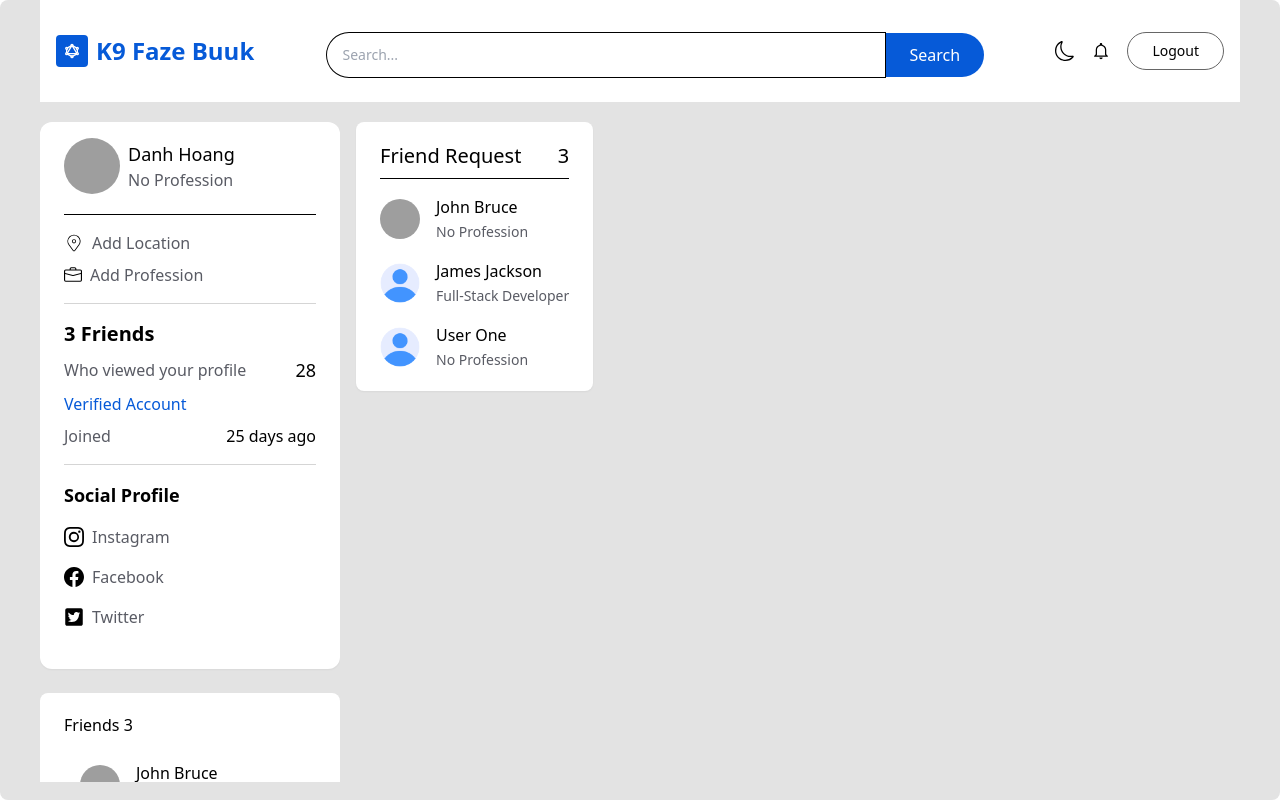
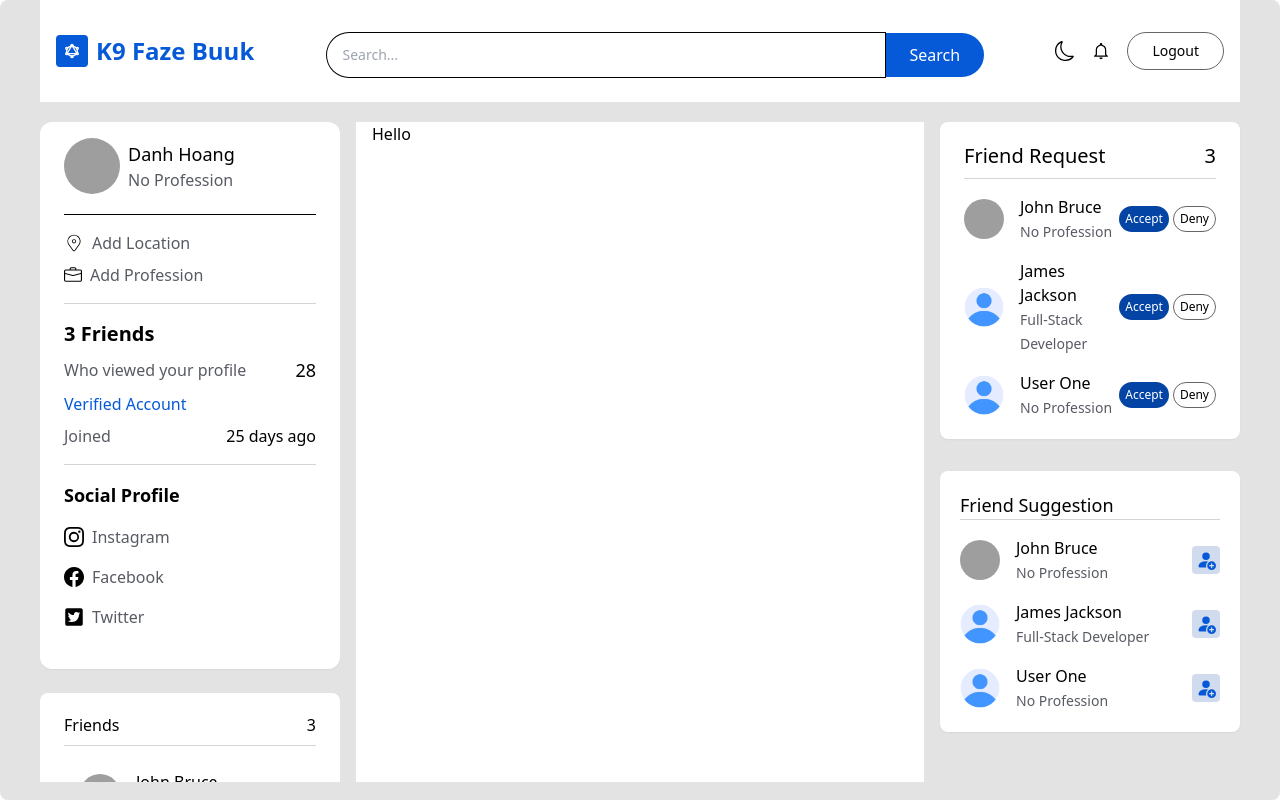
Before and after one commit to funnydev2512/socialmedia, a React (Create React App) app in the folder client/: page / in a window 1280 px wide. Built offline with nearby package versions, Linux system fonts and the light colour scheme; grey boxes are pictures that could not be loaded; some icons are missing.

Commit message:
update code in FriendCard

```diff
--- a/client/src/components/FriendCard.jsx
+++ b/client/src/components/FriendCard.jsx
@@ -7,7 +7,7 @@
   return (
     <div>
         <div className='w-full bg-primary shadow-sm rounded-lg px-6 py-5'>
-            <div classname="flex items-center justify-between text ascent-1 pb-2 border-b border-white">
+            <div className="flex items-center justify-between text-ascent-1 pb-2 border-b border-[#66666645]">
               <span>Friends </span>
               <span>{friends?.length}</span>
             </div>
--- a/client/src/pages/Home.jsx
+++ b/client/src/pages/Home.jsx
@@ -1,33 +1,34 @@
 import React from 'react'
 import { useSelector } from 'react-redux'
-import { Topbar, ProfileCard, FriendCard } from '../components'
-import { friends, requests} from "../assets/data"
+import { Topbar, ProfileCard, FriendCard, CustomButton } from '../components'
+import { suggest, requests} from "../assets/data"
 import { Link } from 'react-router-dom'
 import { NoProfile } from '../assets'
+import { BsPersonFillAdd } from "react-icons/bs"
 
 const Home = () => {
   const {user} = useSelector((state) => state.user)
   const [friendRequest, setFriendRequest] = React.useState(requests)
-  const [suggestedFriend, setSuggestedFriend] = React.useState(friendRequest)
+  const [suggestedFriend, setSuggestedFriend] = React.useState(suggest)
   return (
-    <div className='home w-full px-0 lg:px-10 pb-20 2xl:px-40 bg-bgColor lg:rounded-lg h-screen overflow-hidden'>
+    <div className=' w-full px-0 lg:px-10 pb-20 2xl:px-40 bg-bgColor lg:rounded-lg h-screen overflow-hidden'>
       <Topbar/>
 
-      <div className='w-full flex gap-2 lg:gap4 pt-5 pb-10 h-full'>
+      <div className='w-full flex gap-2 lg:gap-4 pt-5 pb-10 h-full'>
         {/* Left Side */}
         <div className='hidden w-1/3 lg:w-1/4 h-full md:flex flex-col gap-6 overflow-y-auto'>
           <ProfileCard  user={user} />
           <FriendCard friends={user?.friends} />
         </div>
         {/* CENTER */}
-        <div classname="flex-1 h-full bg-primary px-4 flex flex-col gap-6 overflow-y-auto">
-
+        <div className="flex-1 h-full bg-primary px-4 flex flex-col gap-6 overflow-y-auto">
+          Hello
         </div>
         {/* Right Side */}
-        <div classname="hidden w-1/4 h-full lg:flex flex-col gap-8">
+        <div className="hidden w-1/4 h-full lg:flex flex-col gap-8">
           {/*FRIEND REQUEST*/}
           <div className='w-full bg-primary shadow-sm rounded-lg px-6 py-5'>
-              <div className='flex items-center justify-between text-xl text-ascent-1 pb-2 border-b border-black'>
+              <div className='flex items-center justify-between text-xl text-ascent-1 pb-2 border-b border-[#66666645]'>
                   <span>Friend Request</span>
                   <span>{friendRequest?.length}</span>
               </div>
@@ -53,13 +54,56 @@
                         </span>
                       </div>
                     </Link>
+
+                    <div className='flex gap-1'>
+                      <CustomButton title='Accept'
+                        containerStyles='bg-[#0444a4] text-xs text-white px-1.5 py-1 rounded-full'
+                      />
+                      <CustomButton title='Deny'
+                        containerStyles='border border-[#666] text-xs text-ascent-1 px-1.5 py-1 rounded-full'
+                      />
+                    </div>
                   </div>
                 ))}
               </div>
           </div>
-          {/*FRIEND REQUEST*/}
-          <div>
+          {/*SUGGESTED REQUEST*/}
+          <div className='w-full bg-primary shadow-sm rounded-lg px-5 py-5'>
+              <div className='flex items-center justify-between text-lg text-ascent-1 border-b border-[#66666645]'>
+                  <span>Friend Suggestion</span>
+              </div>
 
+              <div className='w-full flex flex-col gap-4 pt-4'>
+                {suggestedFriend?.map((friend) => (
+                  <div key={friend._id} className='flex items-center justify-between'>
+                    <Link
+                      to={"/profile/" + friend?._id}
+                      key={friend._id}
+                      className="w-full flex gap-4 items-center cursor-pointer"
+                    >
+                      <img
+                        src={friend?.profileUrl ?? NoProfile}
+                        alt={friend?.firstName}
+                        className="w-10 h-10 object-cover rounded-full"
+                      />
+                      <div className="flex-1">
+                        <p className="text-base font-medium text-ascent-1">
+                          {friend?.firstName} {friend?.lastName}
+                        </p>
+                        <span className="text-sm text-ascent-2">
+                          {friend?.profession ?? "No Profession"}
+                        </span>
+                      </div>
+                    </Link>
+
+                    <div className='flex gap-1'>
+                      <button className='bg-[#0444a430] text-sm text-white p-1 rounded' onClick={() => {}}>
+                        <BsPersonFillAdd size={20} className='text-blue'/>
+                      </button>
+                    </div>
+                  </div>
+                ))}
+              </div>
           </div>
         </div>
       </div>
```
